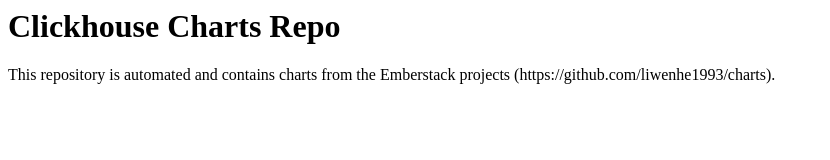
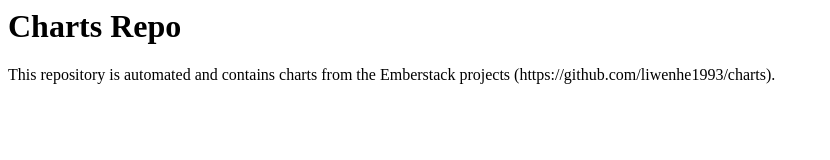
Before and after one commit to liwenhe1993/charts, a plain HTML site: page docs/index.html in a window 1280 px wide. Shown: the whole page, without its empty margins (0-830 px from the left). Drawn offline with Linux system fonts and the light colour scheme.

Commit message:
Update index.html

```diff
--- a/docs/index.html
+++ b/docs/index.html
@@ -3,7 +3,7 @@
     <title>Chart repo</title>
   </head>
   <body>
-    <h1>Clickhouse Charts Repo</h1>
+    <h1>Charts Repo</h1>
     <p>This repository is automated and contains charts from the Emberstack projects (https://github.com/liwenhe1993/charts).</p>
   </body>
 </html>
```
